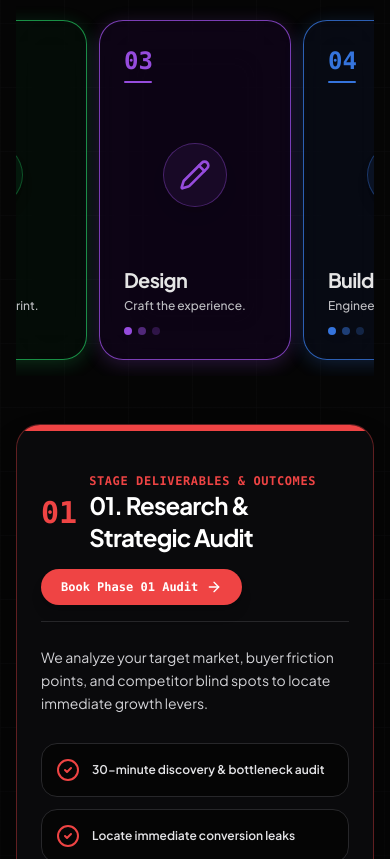
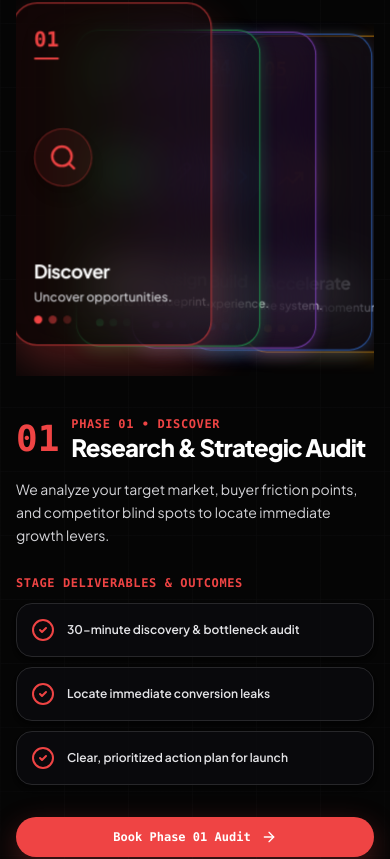
Before and after one commit to itsroosguy/roosx, a React (Vite) app: page / in a window 390 px wide. Shown: the part 3645-4504 px from the top of the page. Built offline with nearby package versions, Linux system fonts and the light colour scheme.

Commit message:
Left align 5 colorful cards matching reference image on left (55%) and display active stage text/deliverables on right (45%) in ProcessSection.tsx

```diff
--- a/src/components/ProcessSection.tsx
+++ b/src/components/ProcessSection.tsx
@@ -28,7 +28,7 @@ const process5StepCards: StepCard[] = [
     title: 'Discover',
     tagline: 'Uncover opportunities.',
     icon: Search,
-    headline: '01. Research & Strategic Audit',
+    headline: 'Research & Strategic Audit',
     description: 'We analyze your target market, buyer friction points, and competitor blind spots to locate immediate growth levers.',
     deliverables: [
       '30-minute discovery & bottleneck audit',
@@ -37,7 +37,7 @@ const process5StepCards: StepCard[] = [
     ],
     color: '#EF4444', // Red
     borderColor: 'border-red-500/80',
-    glowColor: 'rgba(239, 68, 68, 0.25)',
+    glowColor: 'rgba(239, 68, 68, 0.3)',
     bgGlass: 'bg-red-950/20',
   },
   {
@@ -46,7 +46,7 @@ const process5StepCards: StepCard[] = [
     title: 'Define',
     tagline: 'Create the blueprint.',
     icon: Target,
-    headline: '02. Positioning & Copy Strategy',
+    headline: 'Positioning & Copy Strategy',
     description: 'We craft sharp positioning headlines and value props so potential buyers grasp your unique advantage in under 3 seconds.',
     deliverables: [
       'Conversion-focused headline & body copy',
@@ -55,7 +55,7 @@ const process5StepCards: StepCard[] = [
     ],
     color: '#22C55E', // Green
     borderColor: 'border-green-500/80',
-    glowColor: 'rgba(34, 197, 94, 0.25)',
+    glowColor: 'rgba(34, 197, 94, 0.3)',
     bgGlass: 'bg-green-950/20',
   },
   {
@@ -64,7 +64,7 @@ const process5StepCards: StepCard[] = [
     title: 'Design',
     tagline: 'Craft the experience.',
     icon: Pencil,
-    headline: '03. Meticulous UI/UX Systems',
+    headline: 'Meticulous UI/UX Systems',
     description: 'Bespoke design tokens, interactive prototypes, and pixel-perfect responsive layouts built for maximum conversion momentum.',
     deliverables: [
       'Custom modern UI/UX design (No templates)',
@@ -73,7 +73,7 @@ const process5StepCards: StepCard[] = [
     ],
     color: '#A855F7', // Purple
     borderColor: 'border-purple-500/80',
-    glowColor: 'rgba(168, 85, 247, 0.25)',
+    glowColor: 'rgba(168, 85, 247, 0.3)',
     bgGlass: 'bg-purple-950/20',
   },
   {
@@ -82,7 +82,7 @@ const process5StepCards: StepCard[] = [
     title: 'Build',
     tagline: 'Engineer the system.',
     icon: Code,
-    headline: '04. High-Velocity Code Sprint',
+    headline: 'High-Velocity Code Sprint',
     description: 'Bespoke React codebase engineered in parallel with Lighthouse 100/100 performance baseline and zero template bloat.',
     deliverables: [
       'High-speed code with 99+ Google score',
@@ -91,7 +91,7 @@ const process5StepCards: StepCard[] = [
     ],
     color: '#3B82F6', // Blue
     borderColor: 'border-blue-500/80',
-    glowColor: 'rgba(59, 130, 246, 0.25)',
+    glowColor: 'rgba(59, 130, 246, 0.3)',
     bgGlass: 'bg-blue-950/20',
   },
   {
@@ -100,7 +100,7 @@ const process5StepCards: StepCard[] = [
     title: 'Accelerate',
     tagline: 'Scale the momentum.',
     icon: TrendingUp,
-    headline: '05. Rollout & Growth Tuning',
+    headline: 'Rollout & Growth Tuning',
     description: 'Continuous conversion rate telemetry monitoring, live A/B split testing, and revenue tuning for compounding momentum.',
     deliverables: [
       'Zero-downtime deployment & DNS handoff',
@@ -109,7 +109,7 @@ const process5StepCards: StepCard[] = [
     ],
     color: '#F59E0B', // Amber/Orange
     borderColor: 'border-amber-500/80',
-    glowColor: 'rgba(245, 158, 11, 0.25)',
+    glowColor: 'rgba(245, 158, 11, 0.3)',
     bgGlass: 'bg-amber-950/20',
   },
 ];
@@ -128,7 +128,7 @@ export const ProcessSection: React.FC<ProcessSectionProps> = ({
         isDarkMode ? 'bg-[#050505] text-white' : 'bg-[#FAF9F6] text-[#111111]'
       }`}
     >
-      {/* Background Grid Pattern */}
+      {/* Background Architectural Grid */}
       <div
         className={`absolute inset-0 bg-[size:4rem_4rem] [mask-image:radial-gradient(ellipse_80%_70%_at_50%_50%,#000_70%,transparent_100%)] pointer-events-none ${
           isDarkMode
@@ -137,18 +137,16 @@ export const ProcessSection: React.FC<ProcessSectionProps> = ({
         }`}
       />
 
-      <div className="max-w-7xl mx-auto px-4 sm:px-6 lg:px-8 relative z-10 space-y-12 text-center">
+      <div className="max-w-7xl mx-auto px-4 sm:px-6 lg:px-8 relative z-10 space-y-10">
 
-        {/* HEADER BLOCK (EXACT MATCH TO REFERENCE IMAGE: ― OUR 5-PHASE ― EXECUTION METHODOLOGY) */}
-        <div className="space-y-3 max-w-4xl mx-auto">
-          {/* Eyebrow with Red Accent Lines */}
+        {/* HEADER BLOCK (MATCHING IMAGE: ― OUR 5-PHASE ― EXECUTION METHODOLOGY) */}
+        <div className="space-y-3 max-w-4xl mx-auto text-center">
           <div className="flex items-center justify-center gap-3 text-xs font-mono font-bold text-[#EF4444] uppercase tracking-widest">
             <span className="w-8 h-px bg-[#EF4444]/60" />
             <span>OUR 5-PHASE</span>
             <span className="w-8 h-px bg-[#EF4444]/60" />
           </div>
 
-          {/* Title: Execution (White) Methodology (Red/Orange) */}
           <h2 className="font-display text-4xl sm:text-6xl md:text-7xl font-black tracking-tight leading-[1.08]">
             <span className="text-white">Execution </span>
             <span className="text-[#EF4444]">Methodology</span>
@@ -159,68 +157,75 @@ export const ProcessSection: React.FC<ProcessSectionProps> = ({
           </p>
         </div>
 
-        {/* 5 COLORFUL STEPPED CARDS ROW (1:1 MATCH TO REFERENCE IMAGE media_1787676100910.png) */}
-        <div className="flex items-center justify-center max-w-6xl mx-auto py-4 overflow-x-auto sm:overflow-visible">
-          <div className="flex items-center justify-center gap-3 sm:gap-4 flex-nowrap sm:flex-wrap">
-            {process5StepCards.map((card) => {
+        {/* SIDE-BY-SIDE LAYOUT: LEFT ALIGNED COLORFUL CARDS (55%) | RIGHT TEXT DELIVERABLES (45%) */}
+        <div className="flex flex-col lg:flex-row items-center lg:items-stretch gap-8 max-w-7xl mx-auto">
+
+          {/* LEFT SIDE (55%): 5 STEPPED OVERLAPPING COLORFUL CARDS (Red, Green, Purple, Blue, Orange) */}
+          <div className="w-full lg:w-[55%] relative min-h-[380px] sm:min-h-[410px] flex items-center justify-start py-2 select-none overflow-x-auto sm:overflow-visible">
+            <div className="relative w-full h-[350px] flex items-center justify-start">
+              {process5StepCards.map((card, idx) => {
                 const isActive = card.id === activeCardId;
                 const IconComp = card.icon;
+                const activeIdx = process5StepCards.findIndex((c) => c.id === activeCardId);
+                const offsetFromActive = idx - activeIdx;
 
                 return (
                   <div
                     key={card.id}
                     onClick={() => setActiveCardId(card.id)}
                     style={{
-                    boxShadow: isActive ? `0 15px 40px ${card.glowColor}` : `0 4px 20px ${card.glowColor}`,
+                      transform: `translateX(${idx * (window.innerWidth > 640 ? 82 : 56)}px) translateY(${
+                        isActive ? -12 : idx * 2
+                      }px) scale(${isActive ? 1.04 : 0.96})`,
+                      zIndex: isActive ? 50 : 30 - Math.abs(offsetFromActive),
+                      boxShadow: isActive ? `0 20px 45px ${card.glowColor}` : `0 4px 20px ${card.glowColor}`,
                     }}
-                  className={`w-48 sm:w-56 h-[340px] sm:h-[370px] rounded-3xl p-6 border text-left cursor-pointer transition-all duration-300 backdrop-blur-xl flex flex-col justify-between relative shrink-0 ${
+                    className={`w-48 sm:w-56 h-[330px] sm:h-[350px] rounded-3xl p-5 border text-left cursor-pointer transition-all duration-300 backdrop-blur-xl flex flex-col justify-between absolute left-0 ${
                       card.bgGlass
                     } ${card.borderColor} ${
-                    isActive
-                      ? 'ring-2 ring-white/30 scale-105 z-20'
-                      : 'hover:scale-102 opacity-90 hover:opacity-100 z-10'
+                      isActive ? 'ring-2 ring-white/30' : 'hover:opacity-100 opacity-90'
                     }`}
                   >
                     {/* Top Step Number with Underline Accent */}
                     <div className="space-y-1">
                       <div
                         style={{ color: card.color }}
-                      className="text-2xl sm:text-3xl font-mono font-extrabold"
+                        className="text-xl sm:text-2xl font-mono font-extrabold"
                       >
                         {card.num}
                       </div>
                       <div
                         style={{ backgroundColor: card.color }}
-                      className="w-7 h-0.5 rounded-full"
+                        className="w-6 h-0.5 rounded-full"
                       />
                     </div>
 
                     {/* Circular Icon Container */}
-                  <div className="my-auto py-3 flex justify-center">
+                    <div className="my-auto py-2 flex justify-start">
                       <div
                         style={{
                           borderColor: `${card.color}60`,
                           backgroundColor: `${card.color}15`,
                           color: card.color,
                         }}
-                      className="w-16 h-16 rounded-full border flex items-center justify-center shadow-lg"
+                        className="w-14 h-14 rounded-full border flex items-center justify-center shadow-lg"
                       >
-                      <IconComp className="w-8 h-8" />
+                        <IconComp className="w-7 h-7" />
                       </div>
                     </div>
 
                     {/* Title & Tagline */}
-                  <div className="space-y-1">
-                    <h3 className="font-display text-xl sm:text-2xl font-bold text-white leading-tight">
+                    <div className="space-y-1 pt-1">
+                      <h3 className="font-display text-lg sm:text-xl font-bold text-white leading-tight">
                         {card.title}
                       </h3>
-                    <p className="text-xs text-zinc-300 leading-relaxed font-medium">
+                      <p className="text-xs text-zinc-300 leading-relaxed font-medium line-clamp-2">
                         {card.tagline}
                       </p>
                     </div>
 
                     {/* Bottom 3 Colored Dots Accent (• • •) */}
-                  <div className="pt-3 flex items-center gap-1.5 justify-start">
+                    <div className="pt-2 flex items-center gap-1.5 justify-start">
                       <div
                         style={{ backgroundColor: card.color }}
                         className="w-2 h-2 rounded-full"
@@ -240,21 +245,15 @@ export const ProcessSection: React.FC<ProcessSectionProps> = ({
             </div>
           </div>
 
-        {/* ACTIVE STAGE DELIVERABLES PANEL (CLEAN & STATIC) */}
-        <div
-          style={{ borderColor: `${activeStep.color}60` }}
-          className="max-w-4xl mx-auto p-6 sm:p-8 rounded-3xl bg-[#0A0A0C] border text-left space-y-6 shadow-2xl relative overflow-hidden"
-        >
-          <div
-            style={{ backgroundColor: activeStep.color }}
-            className="absolute top-0 left-0 right-0 h-1.5"
-          />
+          {/* RIGHT SIDE (45%): ACTIVE STAGE TEXT & DELIVERABLES PANEL */}
+          <div className="w-full lg:w-[45%] flex flex-col justify-center text-left space-y-6 py-2">
 
-          <div className="flex items-center justify-between flex-wrap gap-4 border-b border-zinc-800 pb-4">
+            {/* Header Stage Info */}
+            <div className="space-y-3">
               <div className="flex items-center gap-3">
                 <span
                   style={{ color: activeStep.color }}
-                className="text-3xl font-mono font-black"
+                  className="text-4xl font-mono font-black"
                 >
                   {activeStep.num}
                 </span>
@@ -263,33 +262,33 @@ export const ProcessSection: React.FC<ProcessSectionProps> = ({
                     style={{ color: activeStep.color }}
                     className="text-xs font-mono font-bold uppercase tracking-wider block"
                   >
-                  STAGE DELIVERABLES & OUTCOMES
+                    PHASE {activeStep.num} • {activeStep.title.toUpperCase()}
                   </span>
-                <h3 className="font-display text-2xl font-bold text-white">
+                  <h3 className="font-display text-2xl sm:text-3xl font-black text-white leading-tight">
                     {activeStep.headline}
                   </h3>
                 </div>
               </div>
 
-            <button
-              onClick={onOpenInquiry}
-              style={{ backgroundColor: activeStep.color }}
-              className="px-5 py-2.5 rounded-full text-white text-xs font-mono font-bold flex items-center gap-2 hover:opacity-90 transition-opacity shadow-lg cursor-pointer"
-            >
-              <span>Book Phase {activeStep.num} Audit</span>
-              <ArrowRight className="w-4 h-4" />
-            </button>
+              <p className="text-sm sm:text-base text-zinc-300 leading-relaxed pt-1">
+                {activeStep.description}
+              </p>
             </div>
 
-          <p className="text-sm sm:text-base text-zinc-300 leading-relaxed">
-            {activeStep.description}
-          </p>
+            {/* Stage Deliverables Checklist */}
+            <div className="space-y-3 pt-1">
+              <div
+                style={{ color: activeStep.color }}
+                className="text-xs font-mono font-bold uppercase tracking-wider flex items-center gap-2"
+              >
+                <span>STAGE DELIVERABLES & OUTCOMES</span>
+              </div>
 
-          <div className="grid grid-cols-1 sm:grid-cols-3 gap-3 pt-1">
+              <div className="space-y-2.5">
                 {activeStep.deliverables.map((item, dIdx) => (
                   <div
                     key={dIdx}
-                className="p-3.5 rounded-2xl bg-[#050505] border border-zinc-800 text-xs sm:text-sm font-semibold text-zinc-200 flex items-center gap-3"
+                    className="p-3.5 rounded-2xl bg-[#0B0B0E]/90 border border-zinc-800 text-xs sm:text-sm font-semibold text-zinc-200 flex items-center gap-3 shadow-md"
                   >
                     <CheckCircle2
                       style={{ color: activeStep.color }}
@@ -301,6 +300,25 @@ export const ProcessSection: React.FC<ProcessSectionProps> = ({
               </div>
             </div>
 
+            {/* Action CTA Button */}
+            <div className="pt-2">
+              <button
+                onClick={onOpenInquiry}
+                style={{
+                  backgroundColor: activeStep.color,
+                  boxShadow: `0 10px 30px ${activeStep.glowColor}`,
+                }}
+                className="w-full sm:w-auto px-6 py-3 rounded-full text-white text-xs font-mono font-bold flex items-center justify-center gap-2.5 hover:opacity-90 transition-opacity cursor-pointer shadow-lg"
+              >
+                <span>Book Phase {activeStep.num} Audit</span>
+                <ArrowRight className="w-4 h-4" />
+              </button>
+            </div>
+
+          </div>
+
+        </div>
+
       </div>
     </section>
   );
```
Lines whose indentation alone changed are shown as unchanged.
